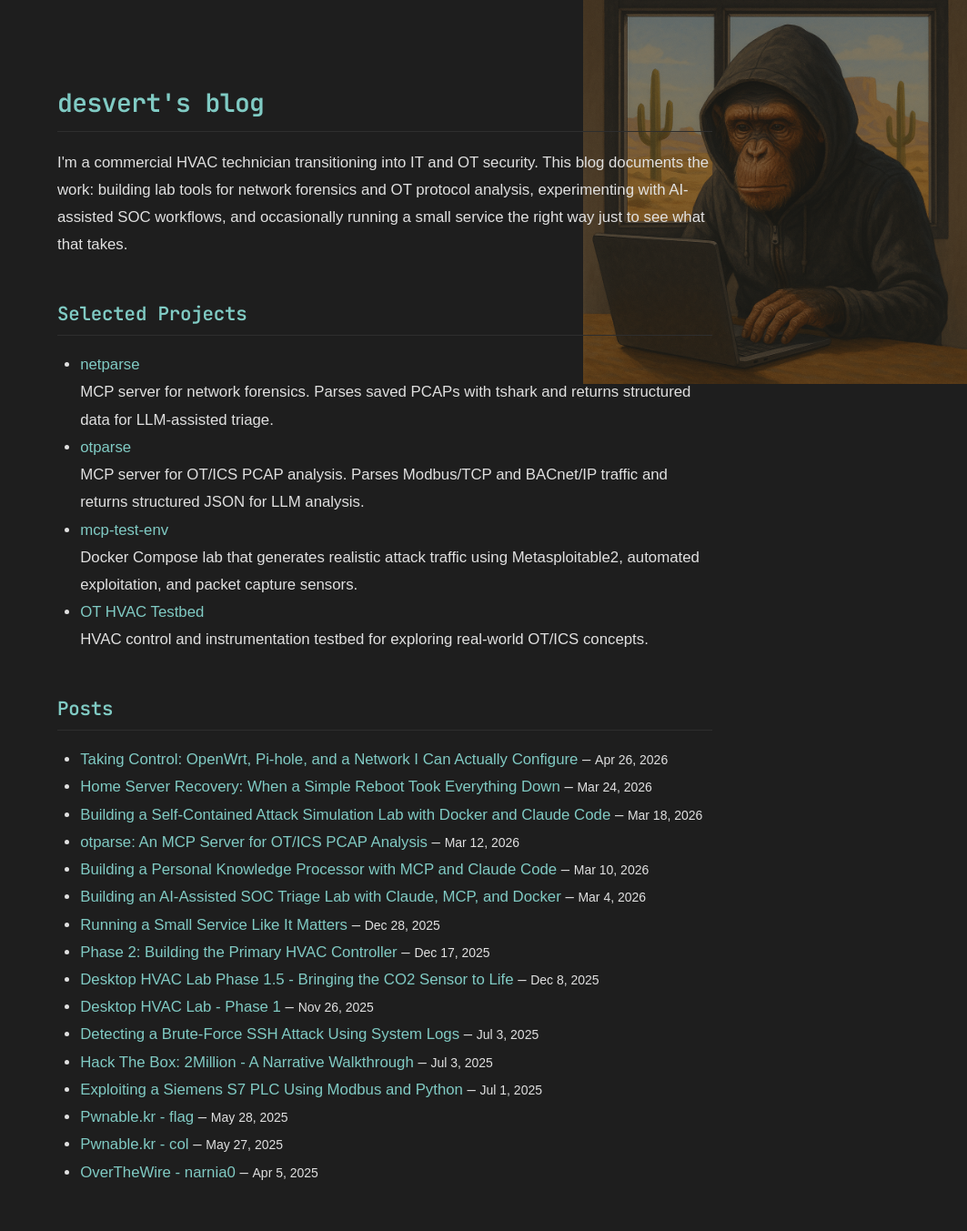
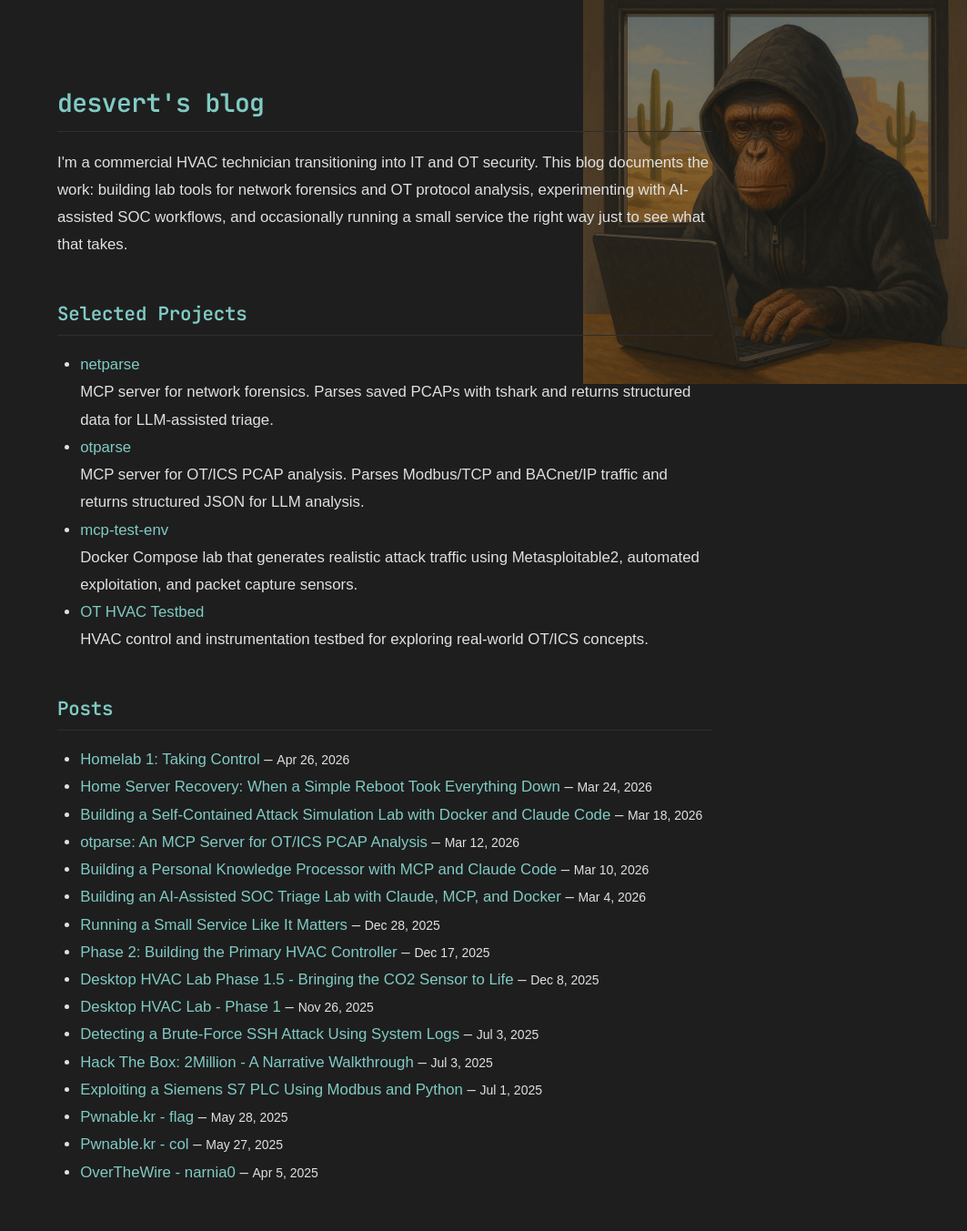
Before and after one commit to desvert/desvert.github.io, a Jekyll site: the page built from index.md, in a window 1280 px wide. Shown: the whole page at 91% size, without its empty margins (217-1280 px from the left). Built offline with Jekyll 4.4.1, drawn with Linux system fonts in a browser that asks for light colours.

Commit message:
post title change

```diff
--- a/_posts/2026-04-26-taking-control-openwrt-pi-hole-and-a-network-i-can-actually-configure.md
+++ b/_posts/2026-04-26-homelab-1-taking-control.md
@@ -1,6 +1,6 @@
 ---
 layout: post
-title: "Taking Control: OpenWrt, Pi-hole, and a Network I Can Actually Configure"
+title: "Homelab 1: Taking Control"
 date: 2026-04-26
 categories:
     - blog
```
